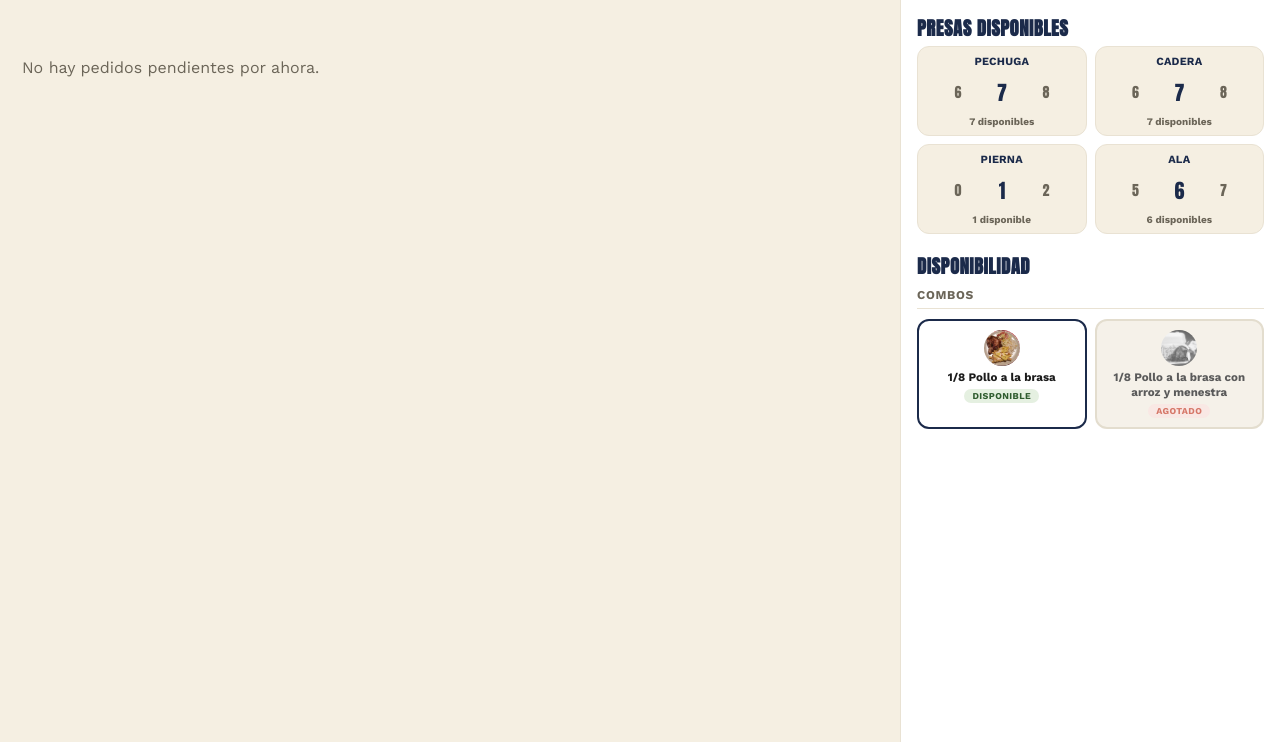
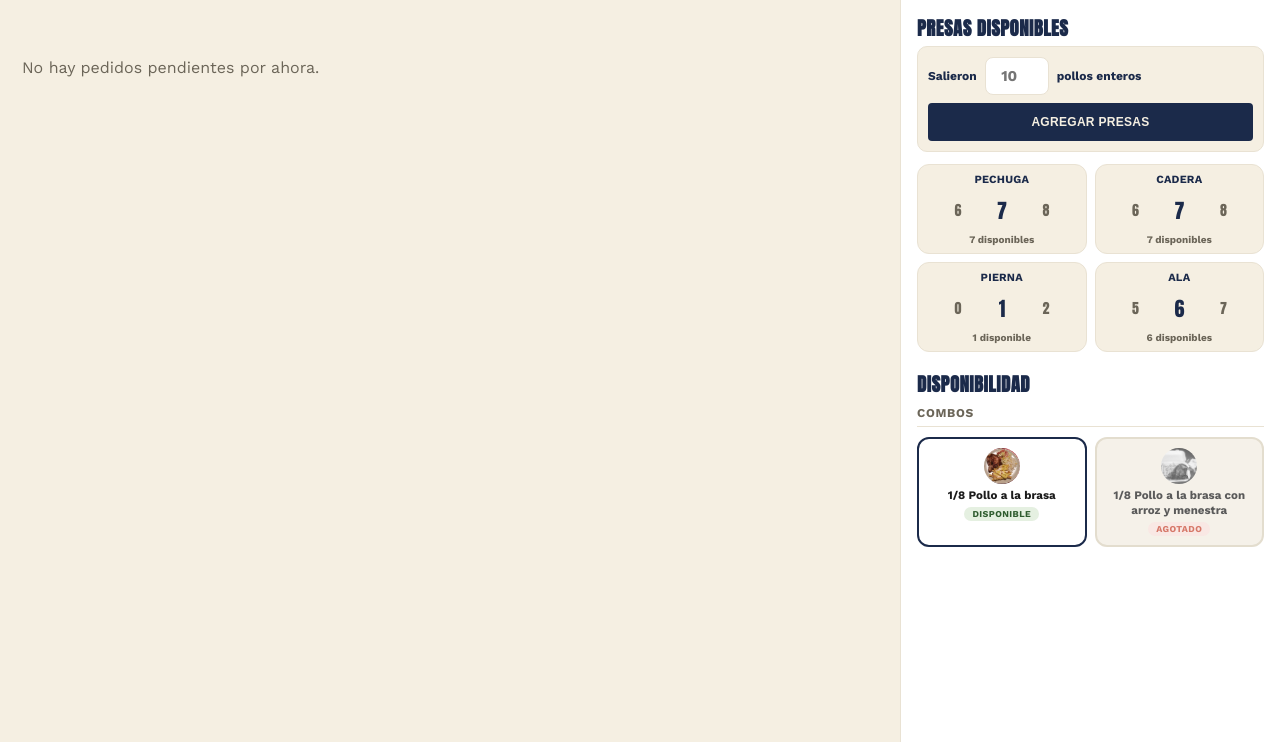
Before and after one commit to Jonathan1700/will-, a Django app: page /cocina/ in a window 1280 px wide. Shown: the part 58-800 px from the top of the page. Run offline with Django 5.2, Linux system fonts and the light colour scheme; a user stored in the database is signed in; data comes from the database, SQL or seed files in the repository; both versions use the stored data as it was after the commit.

Commit message:
Descuenta presas para 1/4, 1/2 y pollo entero, y agrega atajo de reposicion
Antes solo los combos 1/8 (donde el mesero elige la presa) descontaban
del inventario de presas; 1/4, 1/2 y pollo entero no tocaban el stock
para nada aunque fisicamente consumen varias presas. Ahora cada tamano
tiene fija su receta (ConsumoPieza): 1/4 = 1 presa + su par, 1/2 = una
de cada una, entero = dos de cada una. Se carga con datos para los 4
productos actuales.

Ademas, en cocina, un atajo "Salieron N pollos enteros" reparte solo
2 presas de cada tipo por pollo en el stock, para no tener que ajustar
las 4 ruedas a mano durante el apuro.

Co-Authored-By: Claude Sonnet 5 <noreply@anthropic.com>

```diff
--- a/pedidos/models.py
+++ b/pedidos/models.py
@@ -130,6 +130,11 @@ class Producto(models.Model):
 class PiezaPollo(models.Model):
     """Presas de pollo (pechuga, ala, pierna...) que cocina tiene listas para servir.
     El mesero solo puede elegir una presa con stock > 0."""
+
+    # un pollo entero trae 2 de cada presa (2 pechugas, 2 caderas, 2 piernas, 2 alas):
+    # lo usa el atajo de cocina "salieron N pollos" para repartir el stock solo.
+    POR_POLLO_ENTERO = 2
+
     nombre = models.CharField(max_length=30, unique=True)
     orden = models.IntegerField(default=0)
     stock = models.IntegerField(default=0)
@@ -139,6 +144,22 @@ class PiezaPollo(models.Model):
 
     def __str__(self):
         return self.nombre
+
+
+class ConsumoPieza(models.Model):
+    """Cuantas presas de cada tipo consume un producto de pollo de tamano fijo (1/4, 1/2,
+    entero) al confirmarse el pedido. A diferencia de los combos 1/8 (donde el mesero elige
+    la presa), aqui el tamano ya trae fija la combinacion, ej: '1/2 Pollo' = 1 Pechuga +
+    1 Ala + 1 Pierna + 1 Cadera."""
+    producto = models.ForeignKey(Producto, related_name="consumo_piezas", on_delete=models.CASCADE)
+    pieza = models.ForeignKey(PiezaPollo, on_delete=models.CASCADE)
+    cantidad = models.PositiveIntegerField(default=1)
+
+    class Meta:
+        unique_together = [("producto", "pieza")]
+
+    def __str__(self):
+        return f"{self.producto.nombre}: {self.cantidad}x {self.pieza.nombre}"
 
 
 class TipoMenestra(models.Model):
--- a/pedidos/static/pedidos/estilo.css
+++ b/pedidos/static/pedidos/estilo.css
@@ -1771,6 +1771,47 @@ a.btn-enviar-link {
 .control .disp-estado { font-size: 9px; padding: 2px 8px; }
 .control form { display: contents; }
 
+/* ---- "salieron N pollos enteros": reparte las presas sola, sin tocar cada rueda ---- */
+.agregar-pollos {
+    display: flex;
+    flex-wrap: wrap;
+    align-items: center;
+    gap: 8px;
+    background: var(--cream);
+    border: 1px solid var(--line);
+    border-radius: 10px;
+    padding: 10px;
+    margin-bottom: 12px;
+}
+
+.agregar-pollos-label {
+    font-size: 12px;
+    font-weight: 700;
+    color: var(--navy);
+}
+
+.agregar-pollos-input {
+    width: 64px;
+    height: 38px;
+    border: 1.5px solid var(--line);
+    border-radius: 8px;
+    padding: 0 10px;
+    font-family: inherit;
+    font-size: 15px;
+    font-weight: 700;
+    color: var(--navy);
+    text-align: center;
+}
+
+.agregar-pollos-input:focus { border-color: var(--navy); outline: none; }
+
+.agregar-pollos-btn {
+    width: auto;
+    flex: 1;
+    min-width: 140px;
+    height: 38px;
+}
+
 /* ---- presas disponibles: rueda deslizable, como el selector de tiempo del celular ---- */
 .piezas-grid {
     display: grid;
--- a/pedidos/templates/pedidos/panel_cocina.html
+++ b/pedidos/templates/pedidos/panel_cocina.html
@@ -91,6 +91,14 @@
 
 <aside class="control" aria-label="Disponibilidad">
     <h3 class="seccion-titulo">Presas disponibles</h3>
+    {% if piezas_pollo %}
+    <div class="agregar-pollos">
+        <span class="agregar-pollos-label">Salieron</span>
+        <input type="number" id="input-pollos" class="agregar-pollos-input" min="1" step="1" inputmode="numeric" placeholder="10">
+        <span class="agregar-pollos-label">pollos enteros</span>
+        <button type="button" id="btn-agregar-pollos" class="btn agregar-pollos-btn">Agregar presas</button>
+    </div>
+    {% endif %}
     <div class="piezas-grid">
         {% for pieza in piezas_pollo %}
         <div class="pieza-rueda" data-pieza="{{ pieza.nombre }}" data-url="{% url 'actualizar_stock_pieza' pieza.id %}" data-valor="{{ pieza.stock }}">
@@ -391,5 +399,27 @@ if (Object.keys(ruedasPorPieza).length) {
             .catch(() => {});
     }, 3000);
 }
+
+// "Salieron N pollos enteros": reparte 2 de cada presa por pollo sola, sin tocar
+// las ruedas una por una. Las ruedas se mueven solas con el resultado.
+(() => {
+    const btn = document.getElementById('btn-agregar-pollos');
+    const input = document.getElementById('input-pollos');
+    if (!btn || !input) return;
+    btn.addEventListener('click', () => {
+        const cantidad = parseInt(input.value, 10);
+        if (!cantidad || cantidad <= 0) return;
+        btn.disabled = true;
+        const datos = new URLSearchParams({ cantidad });
+        enviarCocina("{% url 'agregar_pollos_enteros' %}", datos).then(d => {
+            btn.disabled = false;
+            if (!d.ok) return;
+            input.value = '';
+            Object.entries(d.piezas).forEach(([nombre, stock]) => {
+                if (ruedasPorPieza[nombre]) ruedasPorPieza[nombre](stock);
+            });
+        }).catch(() => { btn.disabled = false; });
+    });
+})();
 </script>
 {% endblock %}
--- a/pedidos/urls.py
+++ b/pedidos/urls.py
@@ -33,6 +33,7 @@ urlpatterns = [
     path("cocina/producto/<int:producto_id>/toggle/", views.toggle_disponibilidad, name="toggle_disponibilidad"),
     path("cocina/producto/<int:producto_id>/temporizador/", views.poner_temporizador, name="poner_temporizador"),
     path("cocina/pieza/<int:pieza_id>/stock/", views.actualizar_stock_pieza, name="actualizar_stock_pieza"),
+    path("cocina/pieza/agregar-pollos/", views.agregar_pollos_enteros, name="agregar_pollos_enteros"),
     path("cocina/menestra/<int:tipo_id>/toggle/", views.toggle_menestra, name="toggle_menestra"),
 
     # admin / reportes
--- a/pedidos/views.py
+++ b/pedidos/views.py
@@ -525,6 +525,11 @@ def confirmar_orden(request, orden_id):
             if pieza:
                 pieza.stock = max(0, pieza.stock - item.cantidad)
                 pieza.save()
+        # tamanos fijos (1/4, 1/2, entero): la combinacion de presas ya viene dada por el
+        # producto, no la elige el mesero (ver ConsumoPieza.__doc__)
+        for consumo in item.producto.consumo_piezas.select_related("pieza"):
+            consumo.pieza.stock = max(0, consumo.pieza.stock - consumo.cantidad * item.cantidad)
+            consumo.pieza.save()
 
     orden.estado = "enviada"
     orden.enviado_a_cocina = timezone.now()
@@ -738,6 +743,30 @@ def actualizar_stock_pieza(request, pieza_id):
     pieza.save()
     registrar(request.user, f"Actualizo presas de '{pieza.nombre}': {cantidad}")
     return JsonResponse({"ok": True, "stock": pieza.stock})
+
+
+@login_required
+@user_passes_test(es_cocina)
+@require_POST
+def agregar_pollos_enteros(request):
+    """Atajo para reponer todas las presas de una: cocina solo dice cuantos pollos
+    enteros salieron del horno y se reparte solo (2 de cada presa por pollo), sin tener
+    que ajustar cada rueda una por una a mano."""
+    try:
+        cantidad = int(request.POST.get("cantidad", 0))
+    except ValueError:
+        return JsonResponse({"ok": False, "error": "Cantidad invalida"}, status=400)
+    if cantidad <= 0:
+        return JsonResponse({"ok": False, "error": "Cantidad invalida"}, status=400)
+
+    piezas = {}
+    for pieza in PiezaPollo.objects.all():
+        pieza.stock += cantidad * PiezaPollo.POR_POLLO_ENTERO
+        pieza.save()
+        piezas[pieza.nombre] = pieza.stock
+
+    registrar(request.user, f"Agrego {cantidad} pollo(s) entero(s) al stock de presas")
+    return JsonResponse({"ok": True, "piezas": piezas})
 
 
 def disponibilidad_json(request):
```
Also changed, not shown: pedidos/admin.py (+7 -2 lines), pedidos/tests.py (+66 -1 lines), db.sqlite3, pedidos/migrations/0025_consumopieza.py (added), pedidos/migrations/0026_seed_consumo_piezas.py (added).
